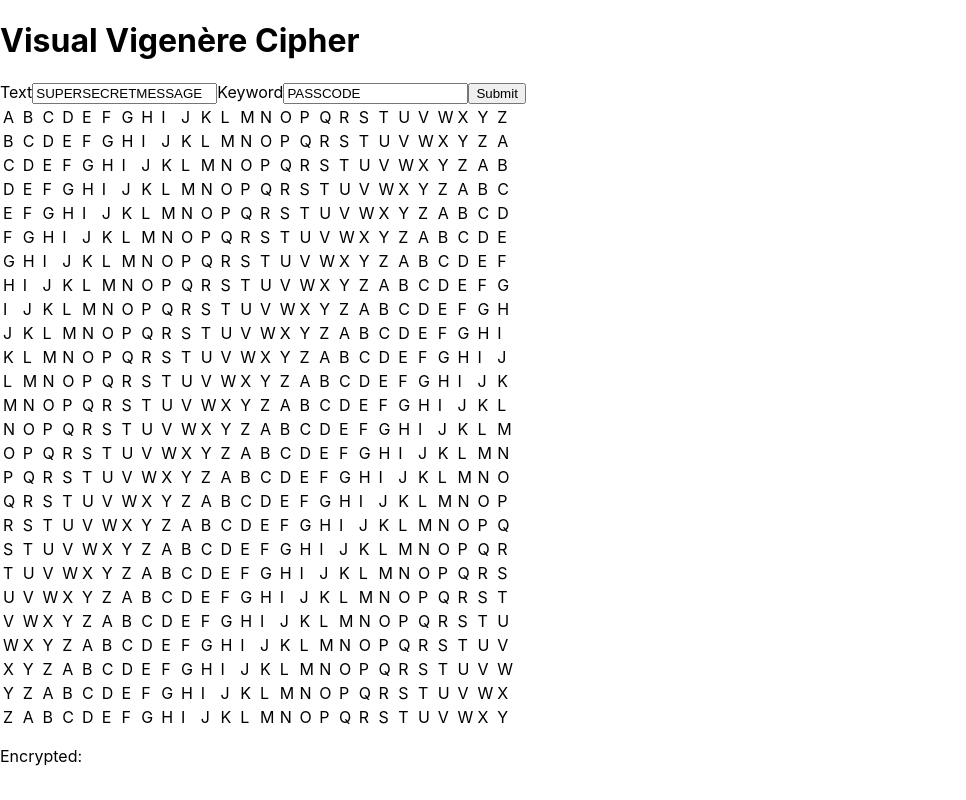
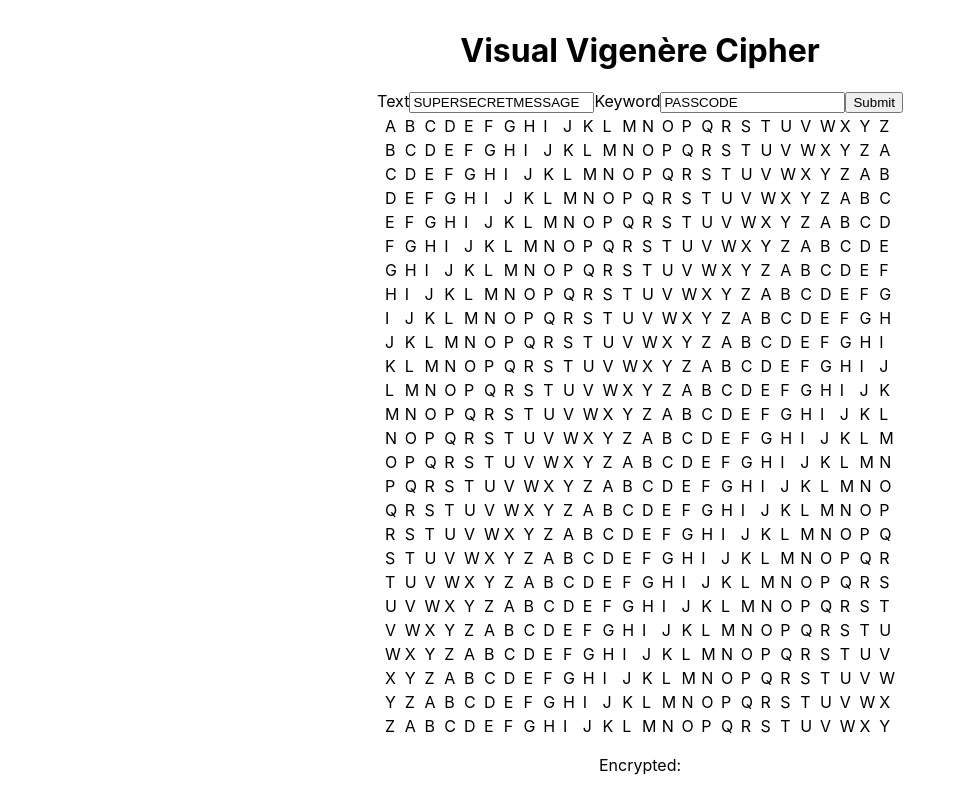
Before and after one commit to peippo/vigenere-cipher-visualized, a React (Create React App) app: page / in a window 1280 px wide. Shown: the whole page, without its empty margins (0-966 px from the left). Built offline with nearby package versions, Linux system fonts and the light colour scheme.

Commit message:
Adjust main container styles

```diff
--- a/public/index.html
+++ b/public/index.html
@@ -25,7 +25,7 @@
 	</head>
 	<body>
 		<noscript>You need to enable JavaScript to run this app.</noscript>
-		<div id="root"></div>
+		<main id="root"></main>
 		<!--
       This HTML file is a template.
       If you open it directly in the browser, you will see an empty page.
--- a/src/index.css
+++ b/src/index.css
@@ -1,13 +1,26 @@
+html,
+body,
+#root {
+	height: 100%;
+}
+
 body {
-  margin: 0;
-  font-family: -apple-system, BlinkMacSystemFont, 'Segoe UI', 'Roboto', 'Oxygen',
-    'Ubuntu', 'Cantarell', 'Fira Sans', 'Droid Sans', 'Helvetica Neue',
-    sans-serif;
-  -webkit-font-smoothing: antialiased;
-  -moz-osx-font-smoothing: grayscale;
+	margin: 0;
+	font-family: -apple-system, BlinkMacSystemFont, "Segoe UI", "Roboto",
+		"Oxygen", "Ubuntu", "Cantarell", "Fira Sans", "Droid Sans",
+		"Helvetica Neue", sans-serif;
+	-webkit-font-smoothing: antialiased;
+	-moz-osx-font-smoothing: grayscale;
 }
 
 code {
-  font-family: source-code-pro, Menlo, Monaco, Consolas, 'Courier New',
-    monospace;
+	font-family: source-code-pro, Menlo, Monaco, Consolas, "Courier New",
+		monospace;
 }
+
+main {
+	display: flex;
+	flex-direction: column;
+	justify-content: center;
+	align-items: center;
+}
```
